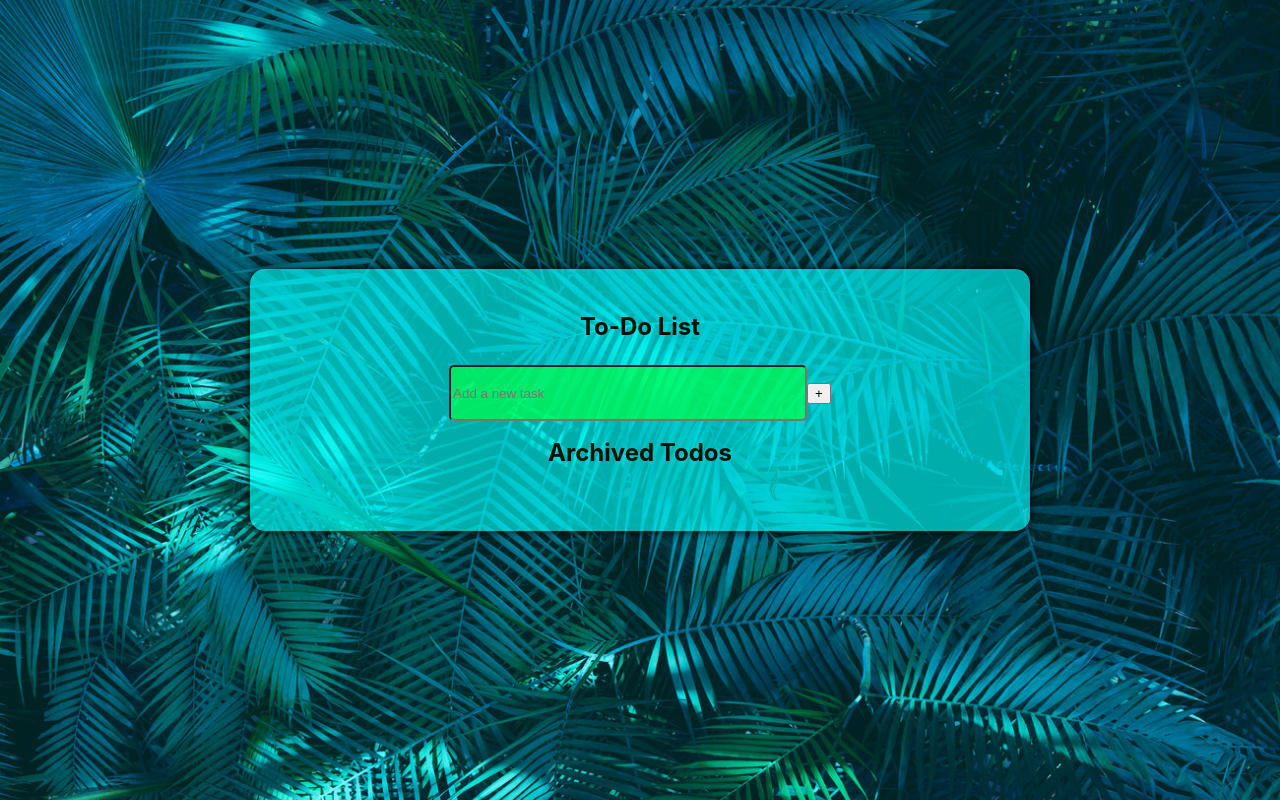
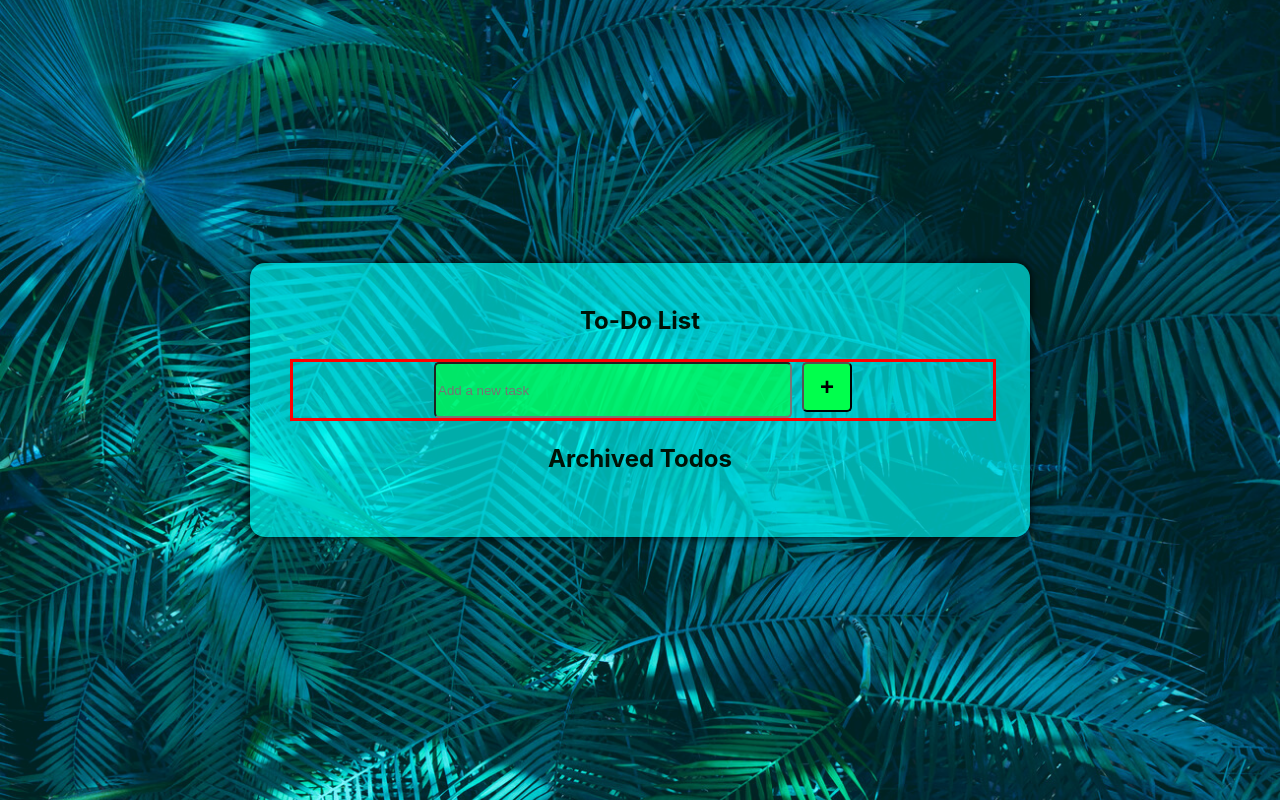
Before and after one commit to BColl91/ToDoList, a React (Vite) app: page / in a window 1280 px wide. Built offline with nearby package versions, Linux system fonts and the light colour scheme.

Commit message:
changed button

```diff
--- a/src/index.css
+++ b/src/index.css
@@ -49,16 +49,19 @@ ul {
 .new-task-container {
   display: flex;
   justify-content: center;
+  align-items: center;
   margin-bottom: 20px;
-  height: 50px;
+  width: 100%;
+  border: solid red;;
 }
 
 #new-task-input {
   flex: 1;
-  padding: 20px;
+  padding: 15px;
   border-radius: 5px;
   font-weight: bold;
   font-size: 20px;
+  margin-right: 10px;
 }
 
 .input-box{
@@ -69,6 +72,7 @@ ul {
   border-radius: 5px;
 }
 
+
 #add-task-button {
   padding: 15px;
   border: none;
@@ -77,6 +81,21 @@ ul {
   font-weight: bold;
   font-size: 18px;
   margin-left: 10px;
+}
+
+.new-task-container button {
+  width: 50px;
+  height: 50px;
+  border-radius: 5px;
+  cursor: pointer;
+  font-weight: bold;
+  font-size: 24px;
+  margin-left: 10px;
+  /* display: flex; */
+  align-items: center;
+  justify-content: center;
+  background-color: #00ff4c;
+
 }
 
 .todo-list {
@@ -142,8 +161,9 @@ ul {
   }
 
   #add-task-button {
-    padding: 12px;
-    font-size: 16px;
+    width: 40px;
+    height: 40px;
+    font-size: 18px;
   }
 
   .task-item {
@@ -169,8 +189,9 @@ ul {
   }
 
   #add-task-button {
-    padding: 10px;
-    font-size: 14px;
+    width: 30px;
+    height: 30px;
+    font-size: 16px;
   }
 
   .task-item {
```
